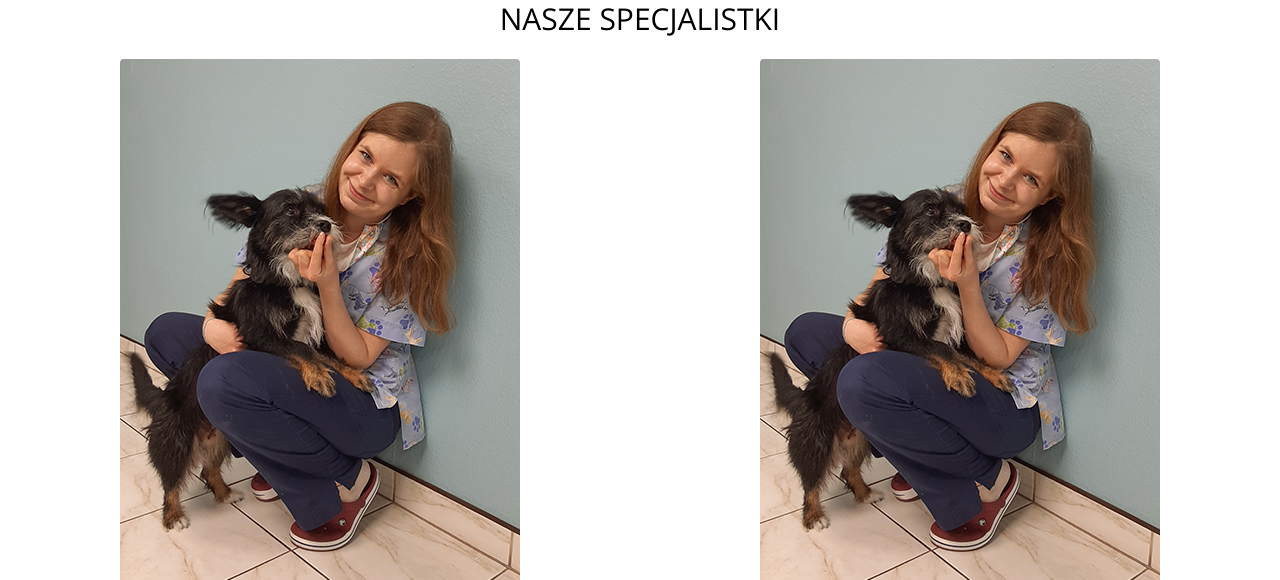
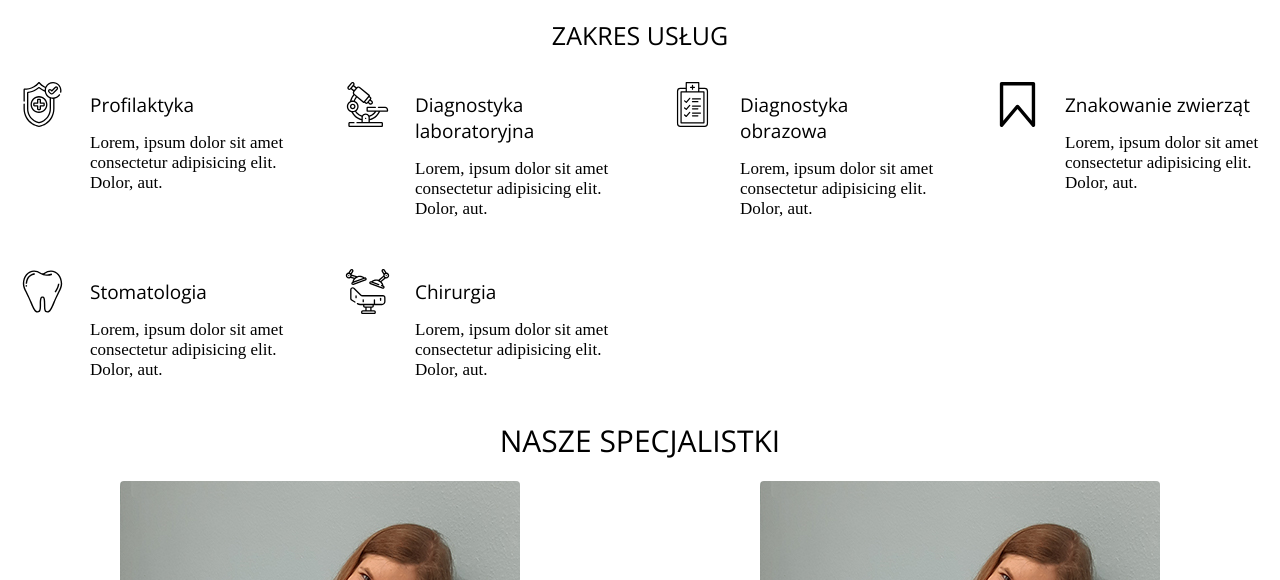
Before and after one commit to wloszynski/vet-website, a website: page index.html in a window 1280 px wide. Shown: the part 802-1382 px from the top of the page. Drawn offline with nearby package versions, Linux system fonts and the light colour scheme.

Commit message:
solving problem with white strap

```diff
--- a/index.html
+++ b/index.html
@@ -88,11 +88,10 @@
         </div>
       </div>
     </div> -->
-    <!-- <div class="container" id="service">
+    <div class="container" id="service">
       <h3 class="heading-3 features__title">zakres usług</h3>
       <section class="features">
-
-    <div class="feature">
+        <div class="feature">
           <svg class="feature__icon">
             <use xlink:href="img/sprite.svg#medical-insurance"></use>
           </svg>
@@ -153,7 +152,7 @@
           </p>
         </div>
       </section>
-    </div> -->
+    </div>
     <h2 id="specialists" class="heading-2">Nasze specjalistki</h2>
     <section class="specialists">
       <div class="spec">
```
